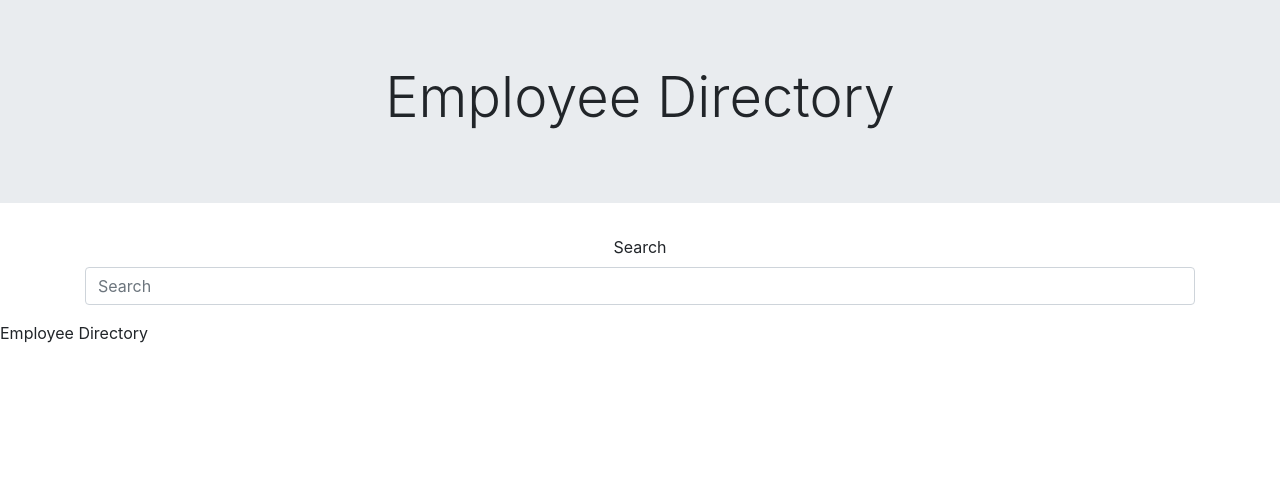
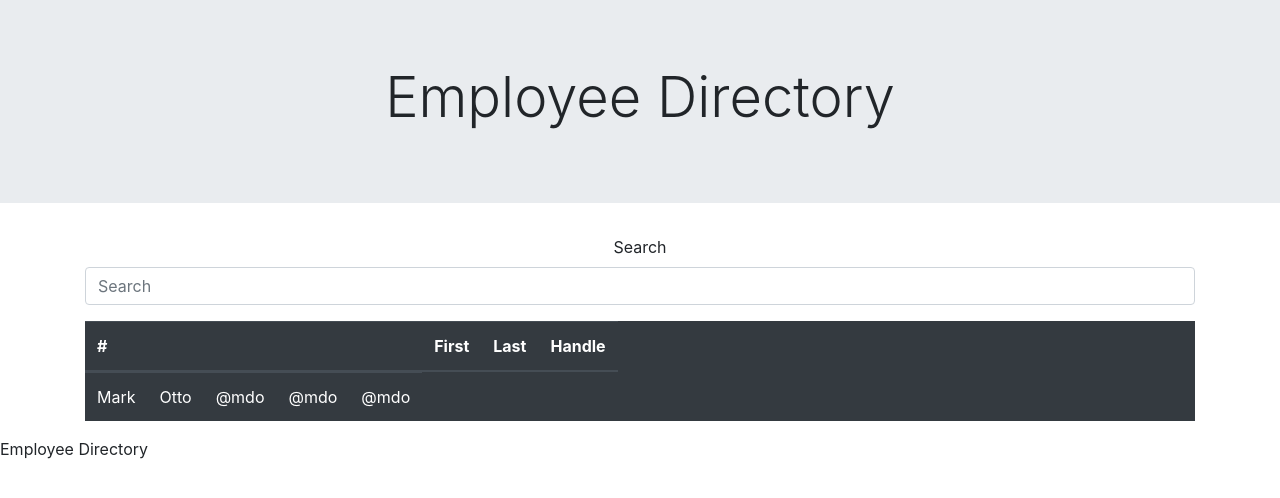
Before and after one commit to janessaref/employee-directory, a React (Create React App) app in the folder employee-directory/: page / in a window 1280 px wide. Shown: the top 498 px of the page. Built offline with nearby package versions, Linux system fonts and the light colour scheme.

Commit message:
added content to tableheader, tablerow, table, search, header js files

```diff
--- a/employee-directory/src/App.js
+++ b/employee-directory/src/App.js
@@ -5,12 +5,16 @@ import Gallery from "./pages/Gallery";
 import Header from "./components/Header";
 import Footer from "./components/Footer";
 import Search from "./components/Search";
+import Container from "./components/Container";
+// import TableHeader from "./components/TableHeader";
+// import TableRow from "./components/TableRow";
 
 function App() {
   return (
     <div className="App">
       <Header />
       <Search />
+      <Container />
       <Gallery />
       <Footer />
     </div>
--- /dev/null
+++ b/employee-directory/src/components/Container/index.js
@@ -0,0 +1,13 @@
+import React from "react";
+import "./style.css";
+import Table from "../Table";
+
+function Container() {
+  return (
+    <div className="container">
+       <Table />
+    </div>
+    );
+};
+
+export default Container;
--- a/employee-directory/src/components/Header/index.js
+++ b/employee-directory/src/components/Header/index.js
@@ -3,9 +3,9 @@ import "./style.css";
 
 function Header() {
   return (
-    <div class="jumbotron jumbotron-fluid">
-  <div class="container">
-    <h1 class="display-4 text-center">Employee Directory</h1>
+    <div className="jumbotron jumbotron-fluid">
+  <div className="container">
+    <h1 className="display-4 text-center">Employee Directory</h1>
     {/* <p class="lead">This is a modified jumbotron that occupies the entire horizontal space of its parent.</p> */}
   </div>
 </div>
--- a/employee-directory/src/components/Search/index.js
+++ b/employee-directory/src/components/Search/index.js
@@ -7,7 +7,7 @@ function Search() {
         <form>
             <div className="form-group text-center">
                 <label for="formGroupExampleInput">Search</label>
-                <input type="text" class="form-control" id="formGroupExampleInput" placeholder="Search"/>
+                <input type="text" className="form-control" id="formGroupExampleInput" placeholder="Search"/>
             </div>
         </form>
     </div>
--- a/employee-directory/src/components/Table/index.js
+++ b/employee-directory/src/components/Table/index.js
@@ -0,0 +1,15 @@
+import React from "react";
+import "./style.css";
+import TableHeader from "../TableHeader";
+import TableRow from "../TableRow";
+
+function Table() {
+  return (
+    <table className="table table-responsive table-hover table-dark">
+        <TableHeader />
+        <TableRow />
+    </table>
+    );
+};
+
+export default Table;
--- /dev/null
+++ b/employee-directory/src/components/TableData/index.js
@@ -0,0 +1,18 @@
+import React from "react";
+import "./style.css";
+// import TableRow from "../TableRow";
+
+function TableData() {
+  return (
+    <div>
+      {/* <th scope="row">1</th> */}
+      <td>Mark</td>
+      <td>Otto</td>
+      <td>@mdo</td>
+      <td>@mdo</td>
+      <td>@mdo</td>
+    </div>
+    );
+};
+
+export default TableData;
--- a/employee-directory/src/components/TableHeader/index.js
+++ b/employee-directory/src/components/TableHeader/index.js
@@ -0,0 +1,17 @@
+import React from "react";
+import "./style.css";
+
+function TableHeader() {
+  return (
+    <thead>
+        <tr>
+        <th scope="col">#</th>
+        <th scope="col">First</th>
+        <th scope="col">Last</th>
+        <th scope="col">Handle</th>
+        </tr>
+    </thead>
+    );
+};
+
+export default TableHeader;
--- a/employee-directory/src/components/TableRow/index.js
+++ b/employee-directory/src/components/TableRow/index.js
@@ -0,0 +1,17 @@
+import React from "react";
+import TableData from "../TableData";
+import "./style.css";
+
+function TableRow() {
+  return (
+    <tbody>
+    <tr>
+      <TableData />
+    </tr>
+  </tbody>
+    );
+};
+
+export default TableRow;
+
+// Image, Name, Phone, Email, DOB
```
Also changed, not shown: employee-directory/src/components/Container/style.css (added), employee-directory/src/components/TableData/style.css (added).
